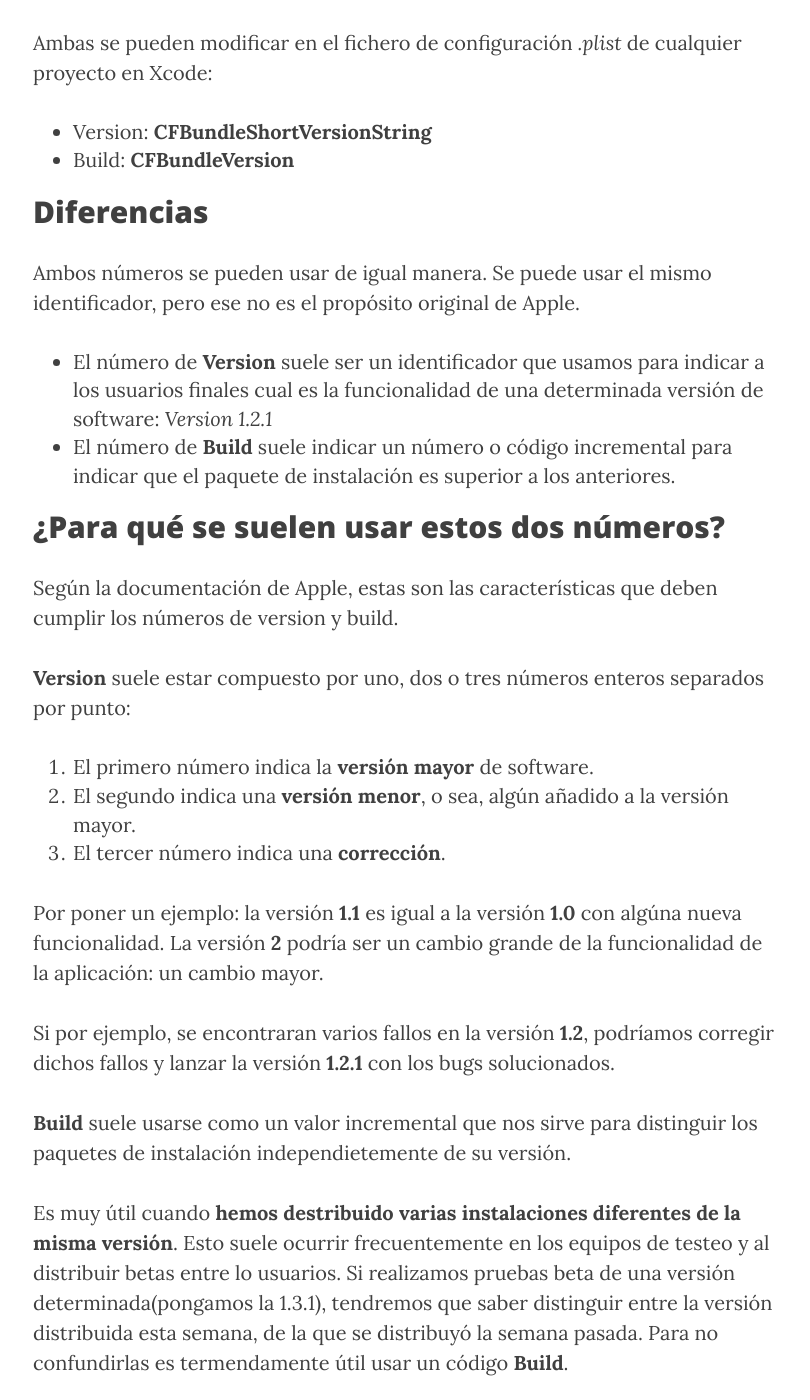
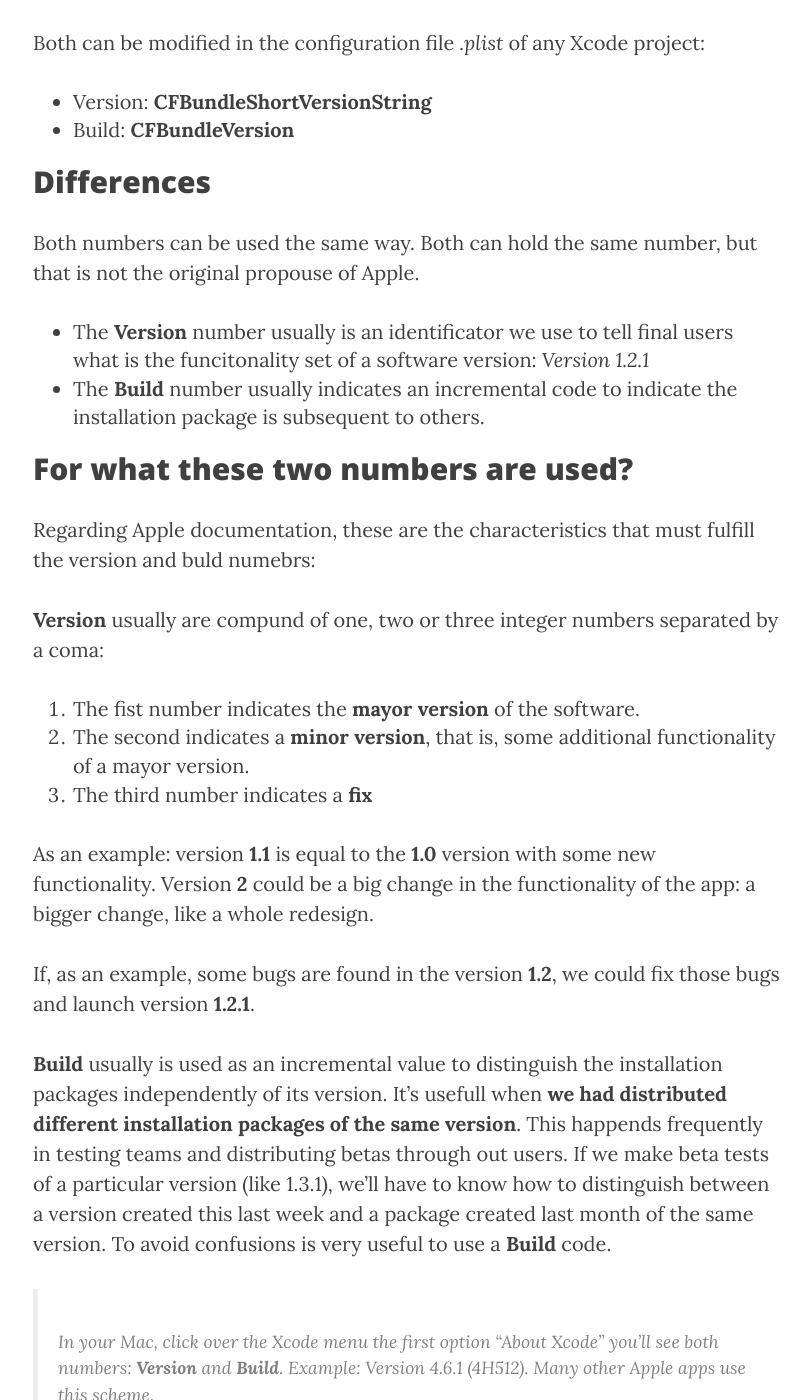
Before and after one commit to madcato/madcato.github.io, a Jekyll site: the page built from _posts/2013-03-22-version-buid-xcode.markdown, in a window 1280 px wide and 1400 px high, scrolled down 707 px. Shown: the whole window, without its empty margins (232-1042 px from the left). Built offline with Jekyll 4.4.1, drawn with Linux system fonts in a browser that asks for light colours; nearby versions of some CDN libraries; some of the changed text lies outside the part shown.

Commit message:
translations 3

```diff
--- a/_posts/2013-03-22-version-buid-xcode.markdown
+++ b/_posts/2013-03-22-version-buid-xcode.markdown
@@ -1,62 +1,60 @@
 ---
 layout:     post
-title:      "Números ‘Version’ y ‘Build’ de los proyectos Xcode"
+title:      "‘Version’ and ‘Build’ numbers in the Xcode projects"
 date:       2013-03-22 12:01:00
 author:     "Daniel Vela"
 header-img: "img/post-bg-06.jpg"
 ---
 
 
-
-Ambos códigos se encuentran en los Settings de Xcode:
+Both codes are in the Xcode Settings:
 
 ![Xcode: Version and Build]({{ site.url}}/assets/tumblr_inline_mk26jyIqZ41qz4rgp.png)
 
 
-Ambas se pueden modificar en el fichero de configuración *.plist* de cualquier proyecto en Xcode:
+Both can be modified in the configuration file *.plist* of any Xcode project:
 
 * Version: **CFBundleShortVersionString**
 * Build: **CFBundleVersion**
 
-## Diferencias
+## Differences
 
-Ambos números se pueden usar de igual manera. Se puede usar el mismo identificador, pero ese no es el propósito original de Apple.
+Both numbers can be used the same way. Both can hold the same number, but that is not the original propouse of Apple.
 
-* El número de **Version** suele ser un identificador que usamos para indicar a los usuarios finales cual es la funcionalidad de una determinada versión de software: *Version 1.2.1*
-* El número de **Build** suele indicar un número o código incremental para indicar que el paquete de instalación es superior a los anteriores.
+* The **Version** number usually is an identificator we use to tell final users what is the funcitonality set of a software version: *Version 1.2.1*
+* The  **Build** number usually indicates an incremental code to indicate the installation package is subsequent to others.
 
-## ¿Para qué se suelen usar estos dos números?
+## For what these two numbers are used?
 
-Según la documentación de Apple, estas son las características que deben cumplir los números de version y build.
+Regarding Apple documentation, these are the characteristics that must fulfill the version and buld numebrs:
 
-**Version** suele estar compuesto por uno, dos o tres números enteros separados por punto:
+**Version** usually are compund of one, two or three integer numbers separated by a coma:
 
-1. El primero número indica la **versión mayor** de software.
-2. El segundo indica una **versión menor**, o sea, algún añadido a la versión mayor.
-3. El tercer número indica una **corrección**.
+1. The fist number indicates the **mayor version** of the software.
+2. The second indicates a **minor version**, that is, some additional functionality of a mayor version.
+3. The third number indicates a **fix**
 
-Por poner un ejemplo: la versión **1.1** es igual a la versión **1.0** con algúna nueva funcionalidad. La versión **2** podría ser un cambio grande de la funcionalidad de la aplicación: un cambio mayor.
+As an example: version **1.1** is equal to the **1.0** version with some new functionality. Version **2** could be a big change in the functionality of the app: a bigger change, like a whole redesign.
 
-Si por ejemplo, se encontraran varios fallos en la versión **1.2**, podríamos corregir dichos fallos y lanzar la versión **1.2.1** con los bugs solucionados.
+If, as an example, some bugs are found in the version **1.2**, we could fix those bugs and launch version **1.2.1**.
 
-**Build** suele usarse como un valor incremental que nos sirve para distinguir los paquetes de instalación independietemente de su versión.
+**Build** usually is used as an incremental value to distinguish the installation packages independently of its version. It's usefull when **we had distributed different installation packages of the same version**. This happends frequently in testing teams and distributing betas through out users. If we make beta tests of a particular version (like 1.3.1), we'll have to know how to distinguish between a version created this last week and a package created last month of the same version. To avoid confusions is very useful to use a **Build** code.
 
-Es muy útil cuando **hemos destribuido varias instalaciones diferentes de la misma versión**. Esto suele ocurrir frecuentemente en los equipos de testeo y al distribuir betas entre lo usuarios. Si realizamos pruebas beta de una versión determinada(pongamos la 1.3.1), tendremos que saber distinguir entre la versión distribuida esta semana, de la que se distribuyó la semana pasada. Para no confundirlas es termendamente útil usar un código **Build**.
+> In your Mac, click over the Xcode menu the first option "About Xcode" you'll see both numbers: **Version** and **Build**. Example: Version 4.6.1 (4H512). Many other Apple apps use this scheme.
 
-> En tu Mac, pulsa sobre el menú de Xcode la primera opción “About Xcode” verás ambos números: el **Version** y el **Build**. Por ejemplo: Version 4.6.1 (4H512). Muchas otras apps de Apple suelen usar este convenio.
+## When uploading apps to iTunes Connect
 
-## Al subir una app al iTunes Connect
+There are two important points regarding the upload of a new version. In the screens of [iTunes Connect](https://itunesconnect.apple.com/)
 
-Hay dos puntos importantes a tener en cuenta al subir una nueva versión. En las pantallas del [iTunes Connect](https://itunesconnect.apple.com/)
-
-1. Al crear la nueva versión, lo que se nos pide es indicar nuestro número de **Version**. Este debe ser igual al que hemos indicado en el proyecto. Si es diferente, nos dará un error al subir la app.
+1. When you create a new version, we have to indicate our **Version** number. This number must be equal to the project one. If it's different, an error would happen uploading the app.
 	![iTunes Connenct: new Version]({{ site.url }}/assets/tumblr_inline_mk26le1gVo1qz4rgp.png)
-2. El **Build** del proyecto debe ser superior a los enviados anteriormente. Si es igual o inferior, no se nos permitirá subir ese instalable: **hay que incrementarlo siempre antes de subir la app**. Puedes ver el número de **Build** de tus apps ya subidas en la sección *“Binary Details”* del “*Summary*”
+2. The **Build** of the project must be superior than the uploaded previously. If is equal of inferior, the package can't be uploaded: **you must increment always before upload it**.  You can see the number of the **Build** of your apps already uploaded in the section *“Binary Details”* in “*Summary*”
 	![iTunes Connenct: binary details]({{ site.url }}/assets/tumblr_inline_mk26kveFyQ1qz4rgp.png)
 
-La **Version** es un número que es mejor cambiarlo a mano cada vez que se añade funcionalidad. Sin embargo el **Build** se puede automatizar su incremento usando *scripts*.
+**Version** is a number better changed manually each time functionality is added. However the **Build** increment can be automated using *scripts*.
 
 ## Mas información
 
 * [stackoverflow: Version vs Build in XCode 4](http://stackoverflow.com/questions/6851660/version-vs-build-in-xcode-4/6965086#6965086)
 * [wikipedia:Software versioning](http://en.wikipedia.org/wiki/Software_versioning)
+* [semver versioning](https://semver.org)
--- a/_posts/2013-04-12-control-grafico-ios.markdown
+++ b/_posts/2013-04-12-control-grafico-ios.markdown
@@ -1,15 +1,13 @@
 ---
 layout:     post
-title:      "Crea tu propio control gráfico en iOS"
+title:      "Create your own graphic control in iOS"
 date:       2013-04-12 13:55:00
 author:     "Daniel Vela"
 header-img: "img/post-bg-02.jpg"
 ---
 
 
-He seguido este tutorial para crearme un control slider circular. [How to build a custom control in iOS](http://www.thinkandbuild.it/how-to-build-a-custom-control-in-ios/)
-
-He dejado el código que he creado en [mi cuenta de github](https://github.com/veladan/CustomControl)
+I had followed this tutorial to create a circular slider control. [How to build a custom control in iOS](http://www.thinkandbuild.it/how-to-build-a-custom-control-in-ios/)
 
 
 ![custom control]({{ site.url }}/assets/tumblr_inline_ml554yH7yQ1qz4rgp.png)
--- a/_posts/2013-07-09-commits-git-decorados.markdown
+++ b/_posts/2013-07-09-commits-git-decorados.markdown
@@ -1,13 +1,13 @@
 ---
 layout:     post
-title:      "Commits de git decorados"
+title:      "Decorated git commits"
 date:       2013-07-09 20:27:00
 author:     "Daniel Vela"
 header-img: "img/post-bg-04.jpg"
 ---
 
 
-Para ver los commits de un repositorio git de forma molona.
+In order to see the commits of a repository in a cool way.
 
 {% highlight bash %}
 git log --graph --decorate --pretty=oneline --abbrev-commit --all
```
